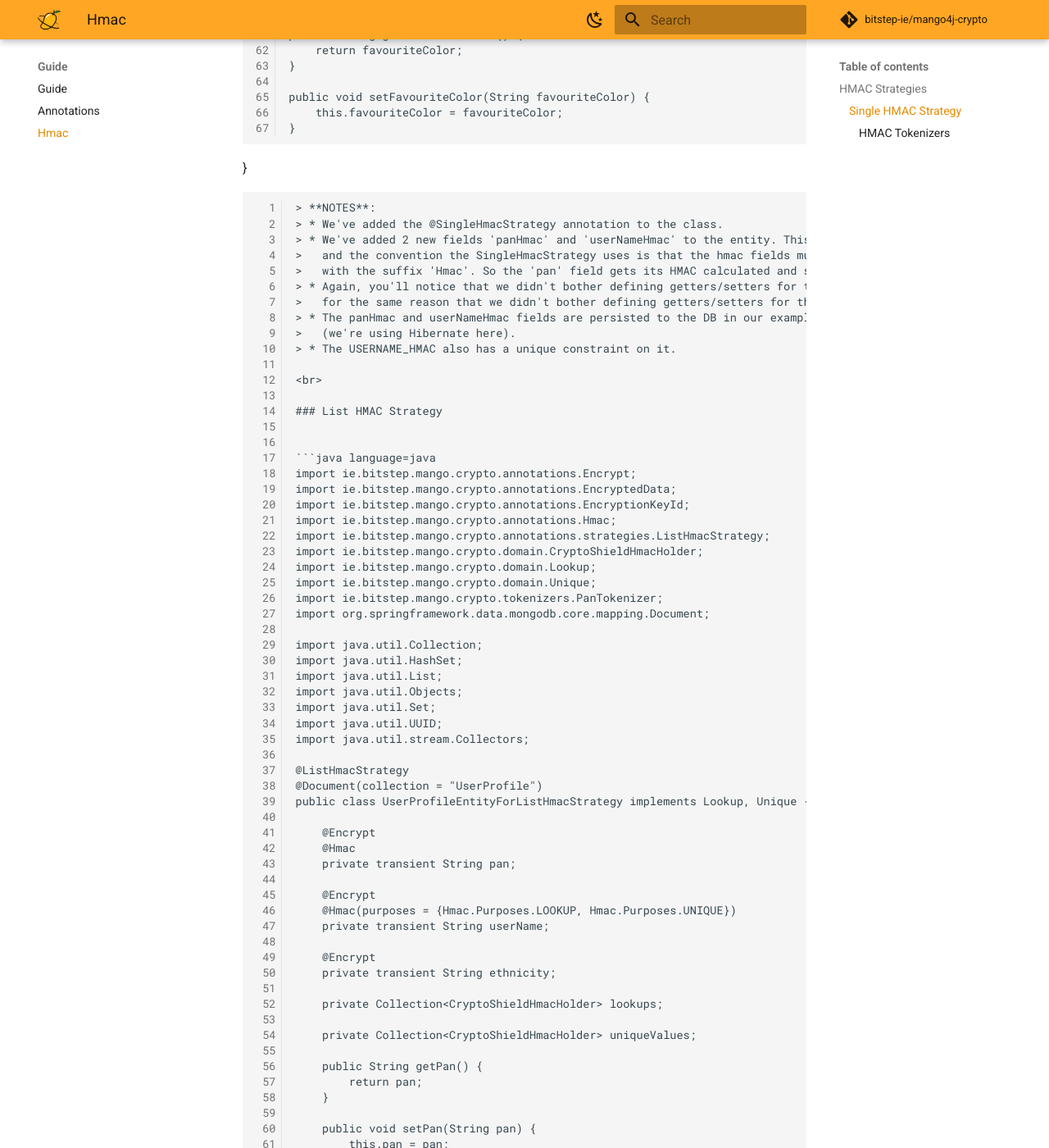
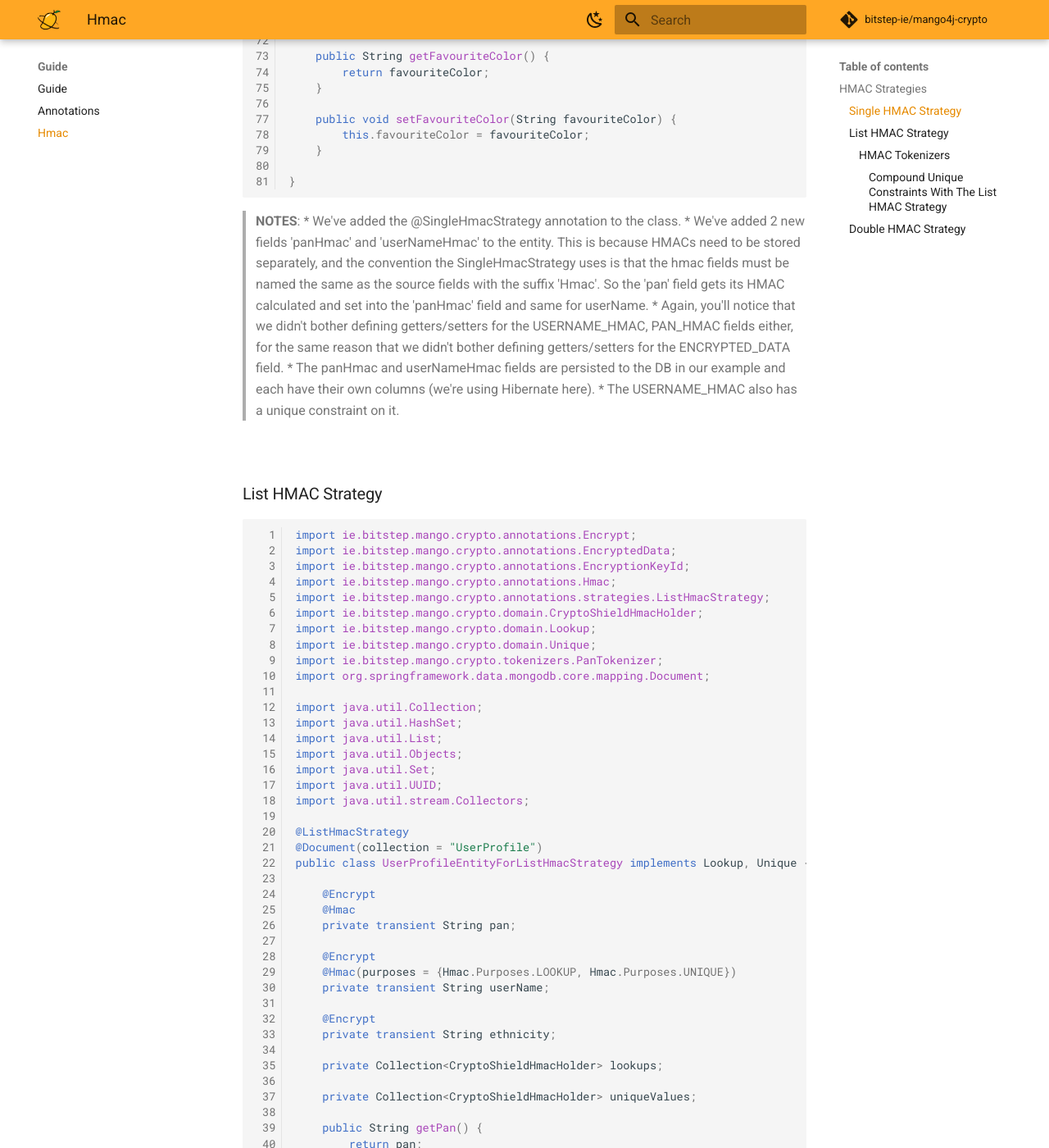
Before and after one commit to bitstep-ie/mango4j-crypto, an MkDocs documentation site: the page built from documentation/docs/guide/hmac.md, in a window 1280 px wide and 1400 px high, scrolled down 2017 px. Shown: the whole window at 82% size. Built offline with MkDocs 1.6.1 and Material for MkDocs 9.7.7, drawn with Linux system fonts in a browser that asks for light colours; comment, search, counter and statistics services are not loaded; the version menu is left out; some of the changed text lies outside the part shown.

Commit message:
Format fixing

````diff
--- a/documentation/docs/guide/hmac.md
+++ b/documentation/docs/guide/hmac.md
@@ -22,7 +22,7 @@ in our application.
 
 ### Single HMAC Strategy
 
-```java language=java
+```java
 import ie.bitstep.mango.crypto.annotations.Encrypt;
 import ie.bitstep.mango.crypto.annotations.EncryptedData;
 import ie.bitstep.mango.crypto.annotations.Hmac;
@@ -122,7 +122,7 @@ public class UserProfileEntity {
 ### List HMAC Strategy
 
 
-```java language=java
+```java
 import ie.bitstep.mango.crypto.annotations.Encrypt;
 import ie.bitstep.mango.crypto.annotations.EncryptedData;
 import ie.bitstep.mango.crypto.annotations.EncryptionKeyId;
@@ -266,7 +266,7 @@ If using the ListHmacStrategy for an entity you can make use of HMAC Tokenizers
 annotation's HmacTokenizers method. Like:
 
 
-```java language=java
+```java
 @Hmac(HmacTokenizers = {PanTokenizer.class})
 private transient String pan;
 ```
@@ -303,7 +303,7 @@ Please read the [the official general documentation](../general/general.md#doubl
 of the Double HMAC Strategy and for when you might want to use it. The entity definition when using it is similar to the
 one for the Single HMAC Strategy. Below is an example entity definition.
 
-```java language=java
+```java
 import ie.bitstep.mango.crypto.annotations.Encrypt;
 import ie.bitstep.mango.crypto.annotations.EncryptedData;
 import ie.bitstep.mango.crypto.annotations.Hmac;
````
Also changed, not shown: documentation/docs/general/general.md (+4 -4 lines), README.md.
